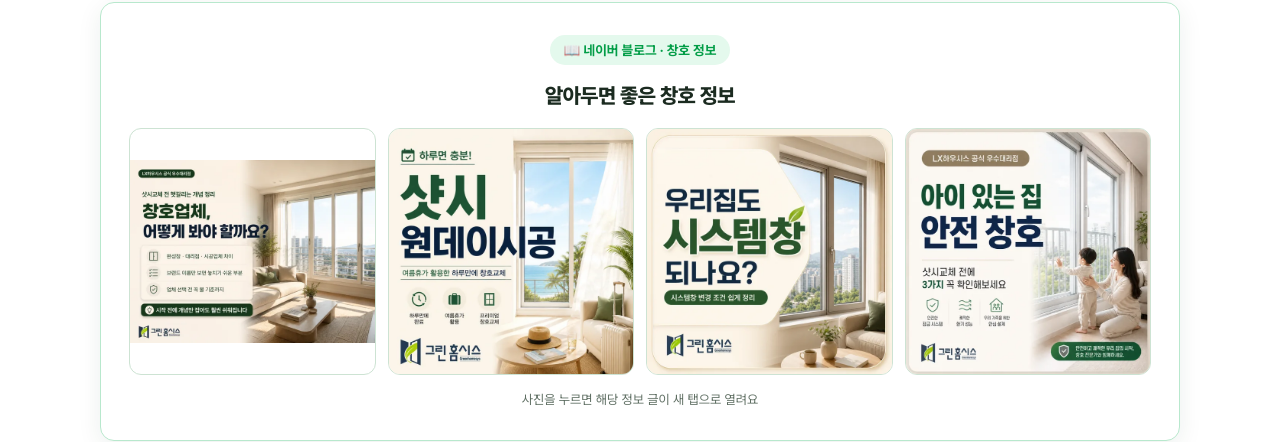
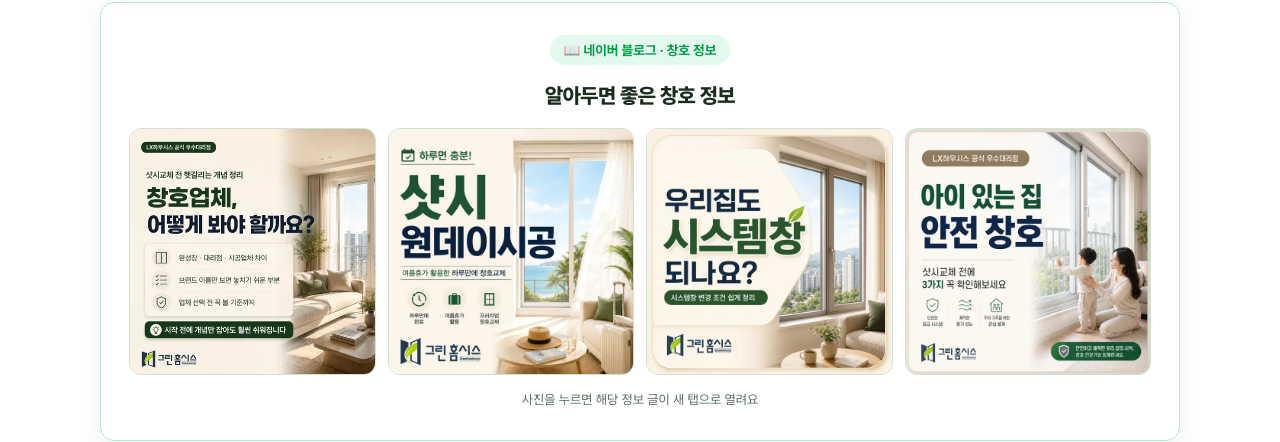
Before and after one commit to dodoma98/GHGP, a plain HTML site: page reviews.html in a window 1280 px wide. Shown: the part 791-1233 px from the top of the page. Drawn offline with Linux system fonts and the light colour scheme.

Commit message:
창호 정보 첫 썸네일 카드 꽉 채움 (#58)
Claude-Session: https://claude.ai/code/session_01WdVrgu9SkNjSTGSbyDB1Ru

Co-authored-by: Claude <noreply@anthropic.com>

```diff
--- a/reviews.html
+++ b/reviews.html
@@ -409,7 +409,7 @@
   .thumb-grid { display: grid; grid-template-columns: repeat(4, 1fr); gap: 12px; width: 100%; }
   .thumb-grid.cols3 { grid-template-columns: repeat(4, 1fr); }
   .thumb-grid.cols3 a { aspect-ratio: 1 / 1; background: #fff; display: grid; place-items: center; }
-  .thumb-grid.cols3 img { width: 100%; height: 100%; object-fit: contain; }
+  .thumb-grid.cols3 img { width: 100%; height: 100%; object-fit: cover; object-position: left center; }
   .thumb-grid a {
     display: block; border-radius: 12px; overflow: hidden;
     border: 1px solid var(--green-line);
```
